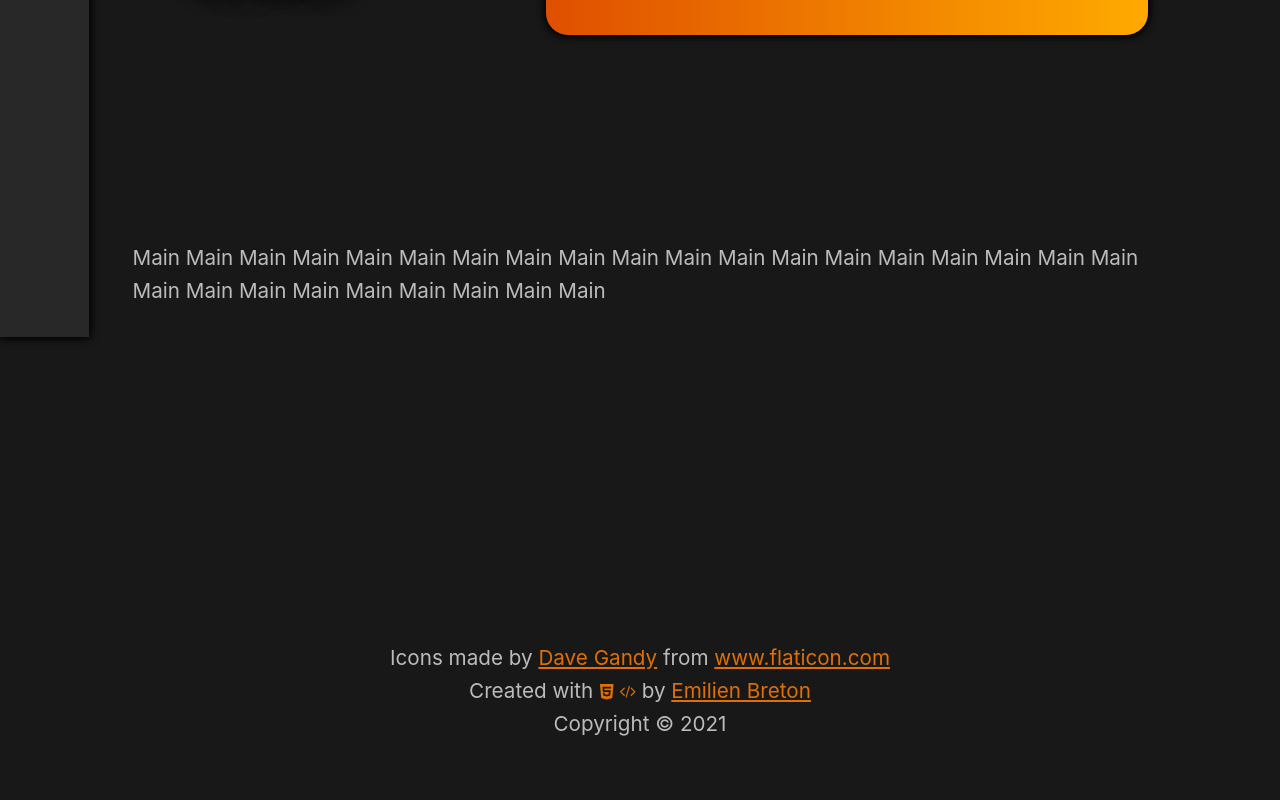
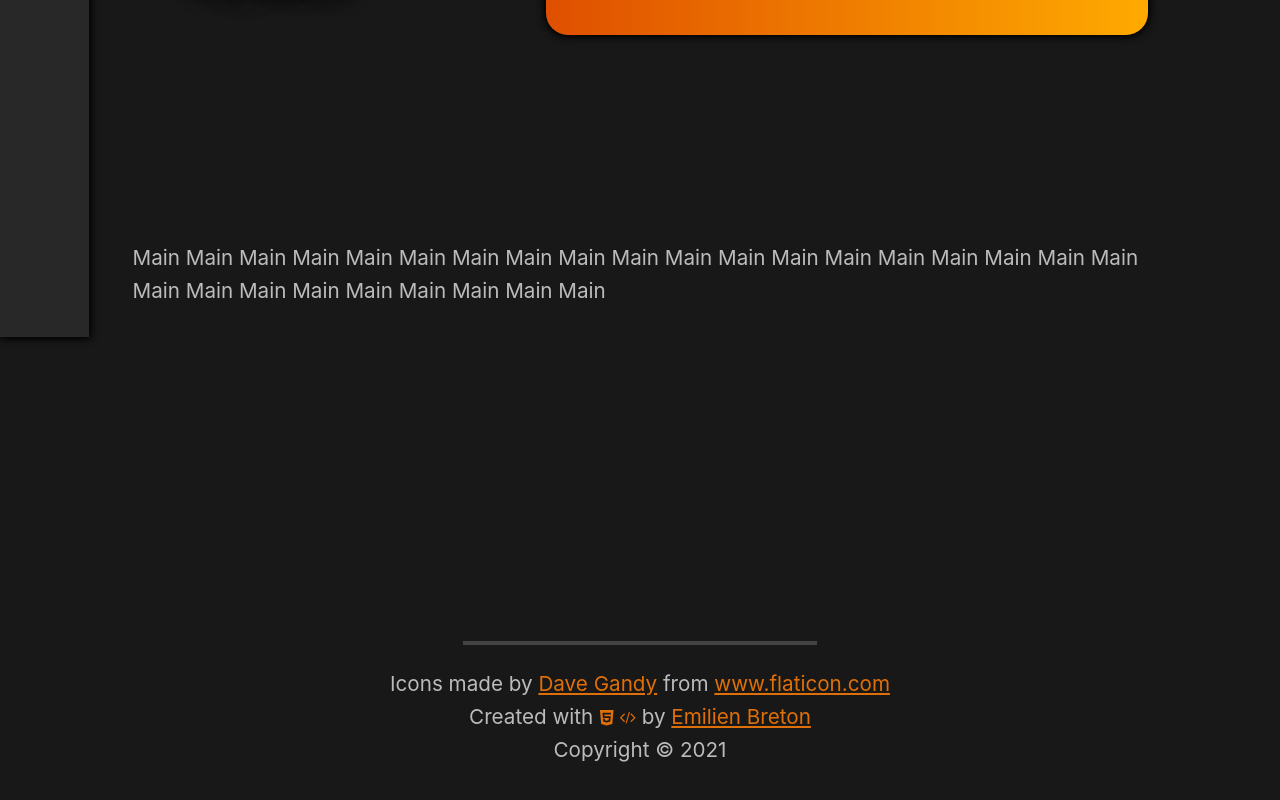
Before and after one commit to Bricktech2000/Website, a Next.js app in the folder website/: page / in a window 1280 px wide. Shown: the part 463-1263 px from the top of the page. Built offline with nearby package versions, Linux system fonts and the light colour scheme.

Commit message:
fixed `hr` in footer

```diff
--- a/website/components/struct/footer.js
+++ b/website/components/struct/footer.js
@@ -9,7 +9,7 @@ class Footer extends Component {
   render() {
     return (
       <footer className={styles.Footer}>
-        <div className="hr"></div>
+        <div className={styles.hr}></div>
         <div>
           Icons made by{' '}
           <a
```
